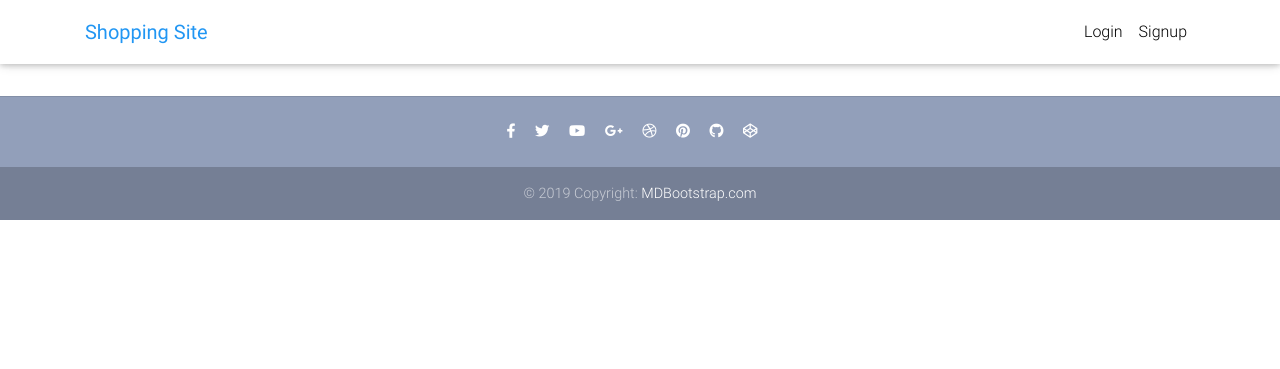
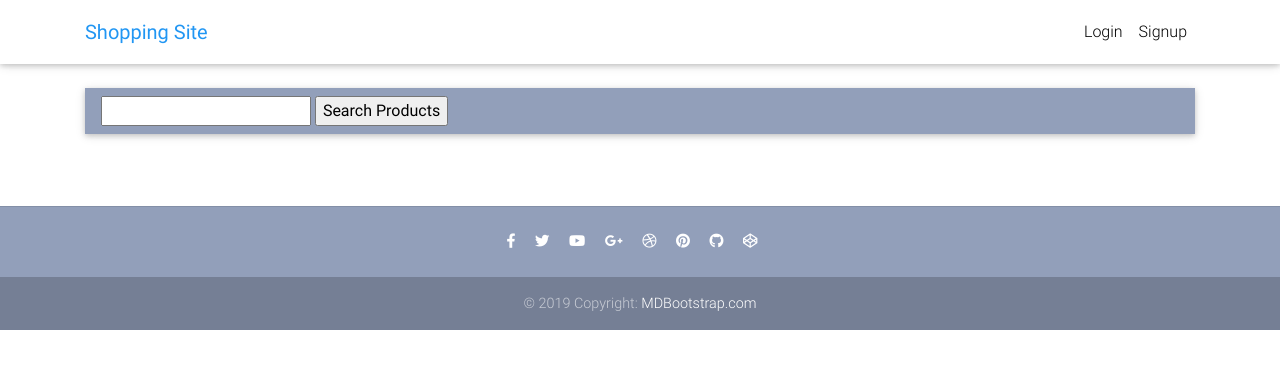
Before and after one commit to cuongld2/bonsai-elasticsearch, a Django app: page / in a window 1280 px wide. Shown: the top 369 px of the page. Run offline with Django 3.2, Linux system fonts and the light colour scheme; data that the repository does not hold is empty; some libraries are stand-ins or nearby versions.

Commit message:
Add search using sqlite

```diff
--- a/core/views.py
+++ b/core/views.py
@@ -361,6 +361,15 @@ class HomeView(ListView):
     paginate_by = 10
     template_name = "home.html"
 
+    def get_queryset(self):
+        query = self.request.GET.get('q')
+        if query:
+            object_list = self.model.objects.filter(title__icontains=query)
+        else:
+            object_list = self.model.objects.all()
+        return object_list
+
+
 
 
 class OrderSummaryView(LoginRequiredMixin, View):
--- a/templates/home.html
+++ b/templates/home.html
@@ -5,10 +5,10 @@
     <div class="container">
 
       <!--Navbar-->
-      <!-- <nav class="navbar navbar-expand-lg navbar-dark mdb-color lighten-3 mt-3 mb-5"> -->
+      <nav class="navbar navbar-expand-lg navbar-dark mdb-color lighten-3 mt-3 mb-5">
 
         <!-- Navbar brand -->
-        <!-- <span class="navbar-brand">Categories:</span> -->
+        {% comment %} <span class="navbar-brand">Categories:</span> {% endcomment %}
 
         <!-- Collapse button -->
         <!-- <button class="navbar-toggler" type="button" data-toggle="collapse" data-target="#basicExampleNav"
@@ -39,11 +39,11 @@
           </ul> -->
           <!-- Links -->
 
-          <!-- <form class="form-inline">
-            <div class="md-form my-0">
-              <input class="form-control mr-sm-2" type="text" placeholder="Search" aria-label="Search">
-            </div>
-          </form> -->
+          <form method='GET'>
+            <input type='text' name='q' value='{{ request.GET.q }}'>
+            <input class="button" type='submit' value="Search Products">
+          </form>
+
         </div>
         <!-- Collapsible content -->
 
```
